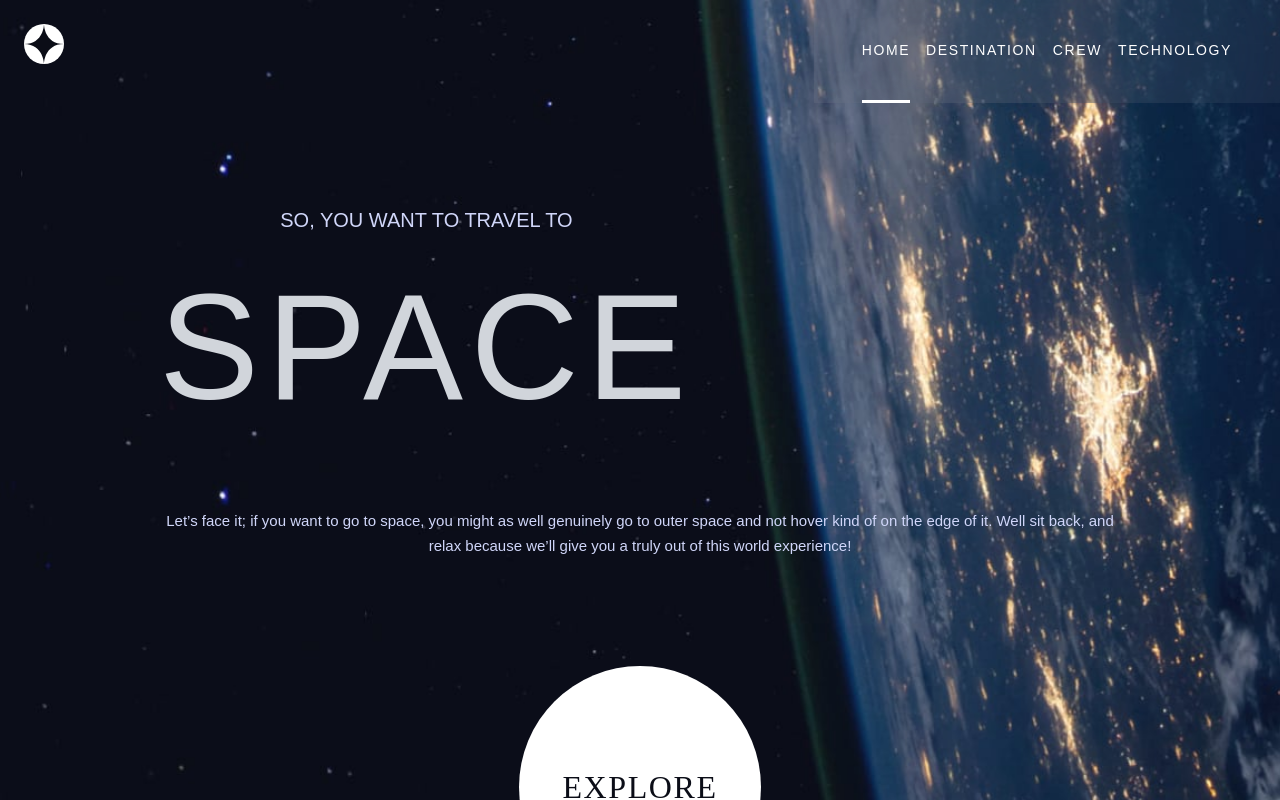
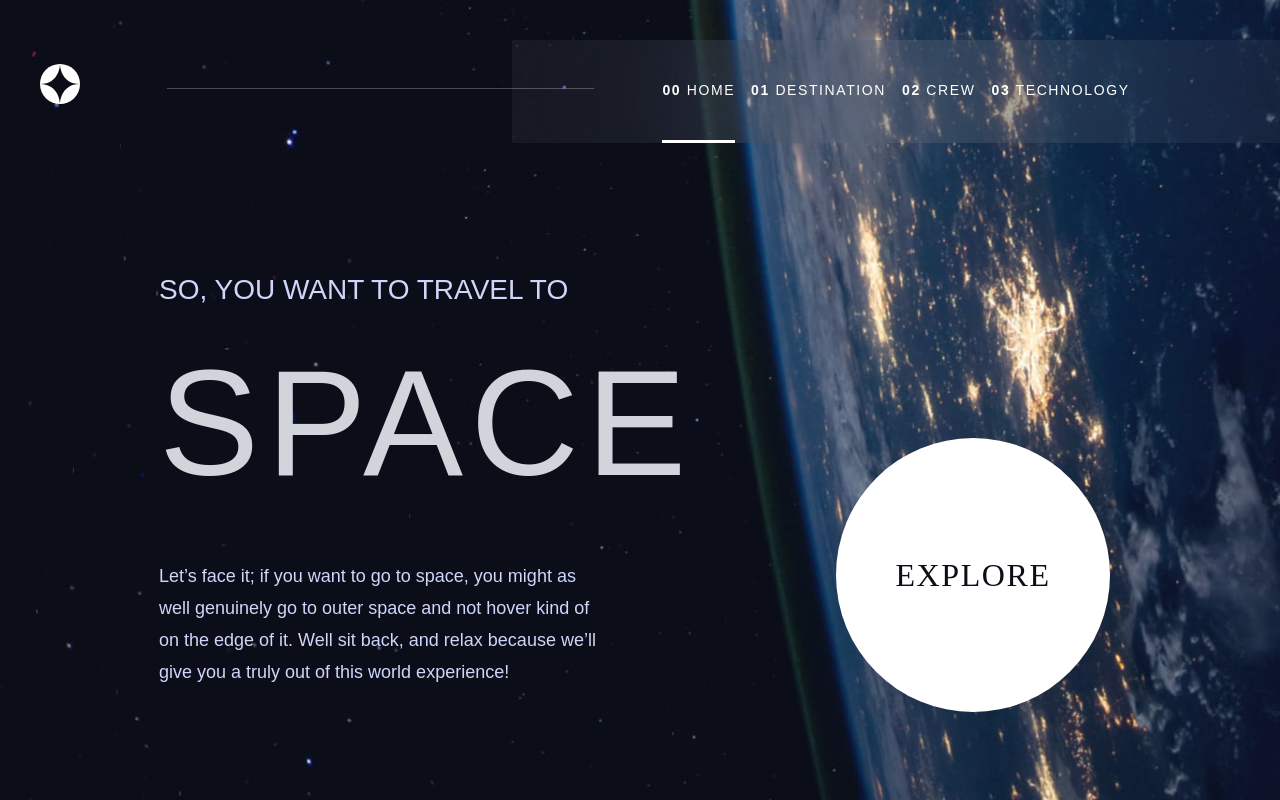
Before and after one commit to Izarothy/space-tourism, a Next.js app: page / in a window 1280 px wide. Shown: the top 800 px of the page. Built offline with nearby package versions, Linux system fonts and the light colour scheme.

Commit message:
Navbar + homepage for desktop

```diff
--- a/components/Header.jsx
+++ b/components/Header.jsx
@@ -5,14 +5,16 @@ const Header = ({ number, desc, name, leftPad }) => {
     <header
       className={`${number ? `flex-row gap-2` : `flex-col`} ${
         leftPad && `md:pl-9`
-      } flex font-barlowCondensed md:mr-auto md:mb-12`}
+      } flex font-barlowCondensed md:mr-auto md:mb-12 lg:mb-0`}
     >
       {number && (
         <span className="text-secondary text-white/25 font-bold md:text-[20px]">
           {number}
         </span>
       )}
-      <span className="text-secondary uppercase md:text-[20px]">{desc}</span>
+      <span className="text-secondary uppercase md:text-[20px] lg:text-[28px]">
+        {desc}
+      </span>
       <h1
         className={`${
           number ? `md:text-[20px]` : `text-[80px] md:text-[150px]`
--- a/components/Home/HeroButton.jsx
+++ b/components/Home/HeroButton.jsx
@@ -3,15 +3,13 @@ import React, { useState } from 'react';
 const HeroButton = () => {
   const [hovered, setHovered] = useState(false);
   return (
-    <div
-      className={`${
-        hovered ? `md:bg-white/10` : `bg-transparent`
-      } mx-auto mt-[80px] flex items-center justify-center rounded-full w-[250px] h-[250px]`}
-    >
+    <div className="xl:self-end flex justify-center xl:ml-auto xl:pr-[170px]">
       <button
         onMouseEnter={() => setHovered(true)}
         onMouseLeave={() => setHovered(false)}
-        className="m-auto focus:none outline-none bg-white h-[150px] w-[150px] md:h-[242px] md:w-[242px] rounded-full uppercase font-bellefair text-main tracking-wider text-lg md:text-[32px]"
+        className={`${
+          hovered ? `bg-white/20` : `bg-white`
+        } m-auto focus:none outline-none h-[150px] w-[150px] md:h-[242px] md:w-[242px] xl:h-[274px] xl:w-[274px] rounded-full uppercase font-bellefair text-main tracking-wider text-lg md:text-[32px]`}
       >
         Explore
       </button>
--- a/components/Navbar/NavBar.jsx
+++ b/components/Navbar/NavBar.jsx
@@ -6,12 +6,13 @@ const NavBar = ({ setMenuActive, menuActive, currentPage }) => {
   return (
     <nav className="flex justify-between w-full md:mb-[102px]">
       <NavMenu setMenuActive={setMenuActive} menuActive={menuActive} />
+      <hr className="hidden lg:block absolute top-[88px] left-[167px] w-1/3 border-white/25 z-[999]" />
       <Link href="/">
-        <div className="grid bg-white h-10 w-10 rounded-full items-center m-6">
+        <div className="grid bg-white h-10 w-10 rounded-full items-center m-6 lg:mt-16 lg:ml-10">
           <svg
             width="1"
             height="1"
-            className="w-10 h-10"
+            className="w-10 h-10 cursor-pointer"
             viewBox="0 0 48 48"
             fill="none"
             xmlns="http://www.w3.org/2000/svg"
@@ -25,7 +26,7 @@ const NavBar = ({ setMenuActive, menuActive, currentPage }) => {
           </svg>
         </div>
       </Link>
-      <ul className="hidden md:flex flex-row gap-4 ml-3 uppercase font-barlowCondensed tracking-wider md:pt-10 md:px-12 md:bg-white/5 backdrop-blur-[82px] md:tracking-widest">
+      <ul className="hidden md:flex flex-row gap-4 ml-3 uppercase font-barlowCondensed tracking-wider md:pt-10 md:px-12 lg:mt-10 lg:justify-center lg:w-3/5 md:bg-white/5 backdrop-blur-[82px] md:tracking-widest z-[1]">
         <NavItem number="00" name="home" active={currentPage === 'Home'} />
         <NavItem
           number="01"
--- a/components/Navbar/NavItem.jsx
+++ b/components/Navbar/NavItem.jsx
@@ -10,7 +10,10 @@ const NavItem = ({ number, name, active }) => {
             : `md:hover:border-b-[3px] border-white/50`
         } cursor-pointer text-sm sm:text-normal md:pb-10`}
       >
-        <span className="md:hidden font-bold text-1/2 ">{number}</span> {name}
+        <span className="md:hidden lg:inline-flex font-bold text-1/2 ">
+          {number}
+        </span>{' '}
+        {name}
       </li>
     </Link>
   );
--- a/pages/destination.jsx
+++ b/pages/destination.jsx
@@ -25,7 +25,7 @@ export default function Destination() {
         <title>{currentPage}</title>
         <link rel="icon" href="/assets/favicon-32x32.png" />
       </Head>
-      <main className="bg-destination-mobile md:bg-destination-tablet lg:bg-destination-desktop min-h-screen bg-cover text-white">
+      <div className="bg-destination-mobile md:bg-destination-tablet lg:bg-destination-desktop min-h-screen bg-cover text-white pb-14">
         <NavBar
           setMenuActive={setMenuActive}
           menuActive={menuActive}
@@ -65,7 +65,7 @@ export default function Destination() {
         </main>
         <hr className="border-[#383B4B]" />
         <DestinationDescription currentDestination={currentDestination} />
-      </main>
+      </div>
     </div>
   );
 }
--- a/pages/index.jsx
+++ b/pages/index.jsx
@@ -16,23 +16,25 @@ export default function Home() {
         <title>Space Tourism</title>
         <link rel="icon" href="/assets/favicon-32x32.png" />
       </Head>
-      <div className="bg-home-mobile md:bg-home-tablet lg:bg-home-desktop min-h-screen bg-cover bg-norepeat bg-center text-white pb-[90px]">
+      <div className="bg-home-mobile md:bg-home-tablet lg:bg-home-desktop lg:flex flex-col min-h-screen bg-cover bg-norepeat bg-center text-white pb-[90px] lg:pb-[130px]">
         <NavBar
           setMenuActive={setMenuActive}
           menuActive={menuActive}
           currentPage={currentPage}
           setCurrentPage={setCurrentPage}
         />
-        <main className="flex flex-col grid-4 justify-center text-center font-barlowCondensed mt-6 p-6 pt-0 md:px-[159px]">
-          <Header desc="So, you want to travel to" name="space" />
-          <p className="text-secondary leading-[25px] text-[15px]">
-            Let’s face it; if you want to go to space, you might as well
-            genuinely go to outer space and not hover kind of on the edge of it.
-            Well sit back, and relax because we’ll give you a truly out of this
-            world experience!
-          </p>
-        </main>
-        <HeroButton />
+        <div className="lg:flex md:flex-col lg:flex-row lg:mt-auto">
+          <main className="flex flex-col lg:gap-6 justify-center text-center lg:text-left font-barlowCondensed mt-6 p-6 pt-0 md:px-[159px] lg:max-w-3xl ">
+            <Header desc="So, you want to travel to" name="space" />
+            <p className="text-secondary leading-[25px] text-[15px] lg:text-[18px] lg:leading-8">
+              Let’s face it; if you want to go to space, you might as well
+              genuinely go to outer space and not hover kind of on the edge of
+              it. Well sit back, and relax because we’ll give you a truly out of
+              this world experience!
+            </p>
+          </main>
+          <HeroButton />
+        </div>
       </div>
     </div>
   );
```
